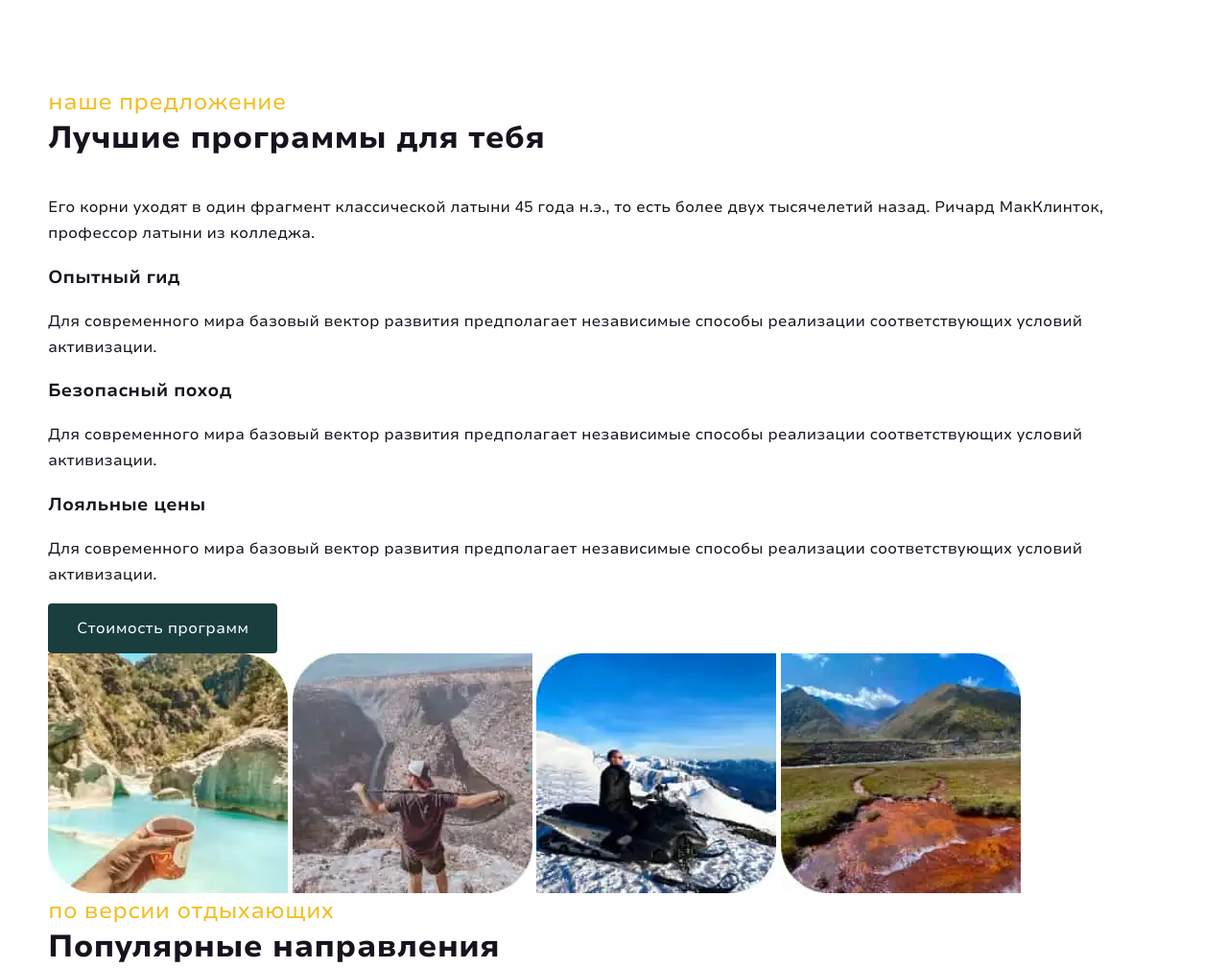
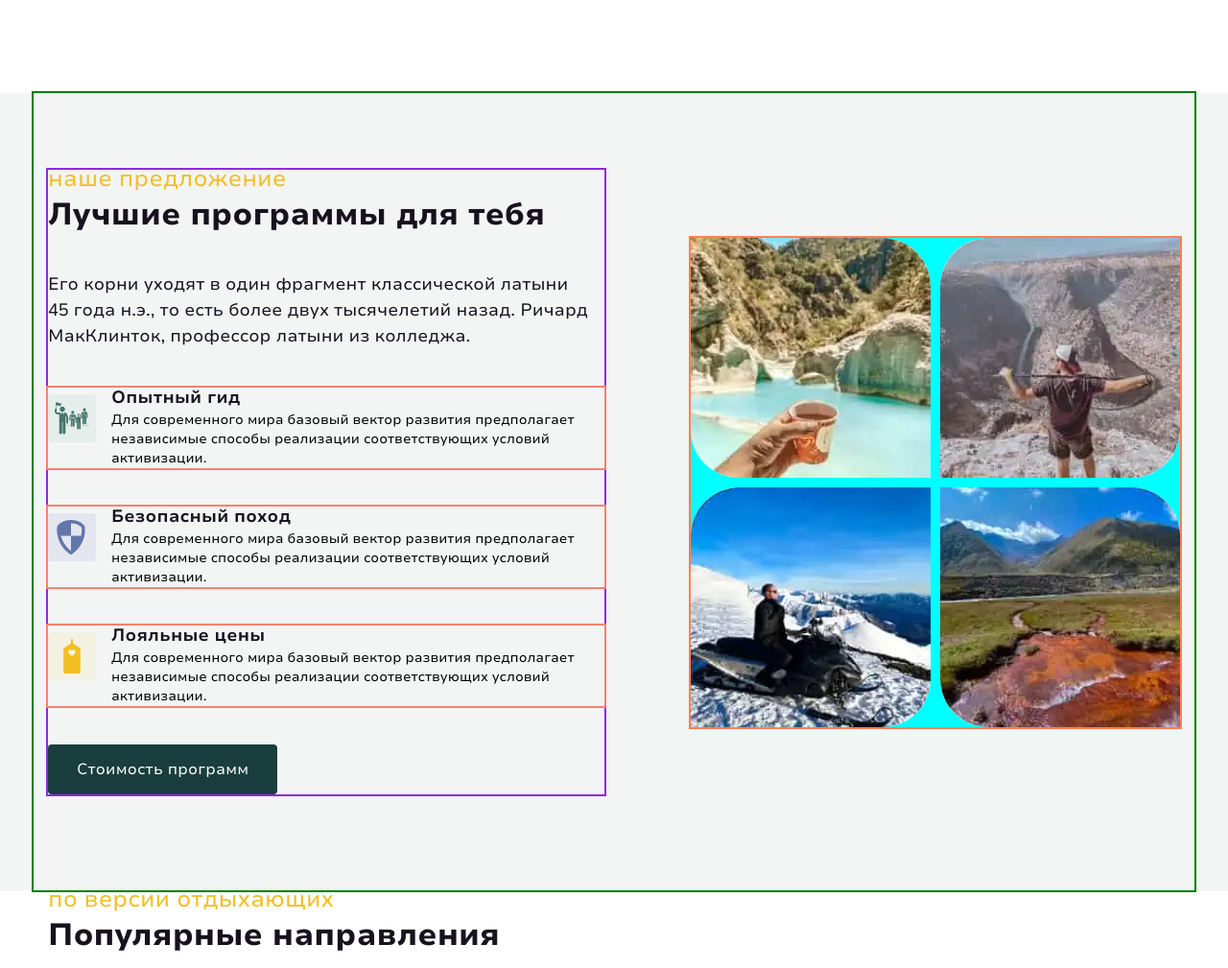
Before and after one commit to NicoMSK/Trip_Tibet, a website: page index.html in a window 1280 px wide. Shown: the part 1623-2632 px from the top of the page at 96% size. Drawn offline with Linux system fonts and the light colour scheme.

Commit message:
Стилизовал для десктопа блок программы

```diff
--- a/index.html
+++ b/index.html
@@ -120,53 +120,70 @@
     </section>
     <section class="programs">
       <div class="programs__container container">
+        <div class="programs__wrapper">
           <p class="programs__text preview-text">наше предложение</p>
           <h2 class="programs__title title">Лучшие программы для тебя</h2>
           <p class="programs__description">Его корни уходят в&nbsp;один фрагмент классической латыни 45&nbsp;года н.э.,
             то&nbsp;есть более двух тысячелетий назад. Ричард МакКлинток, профессор латыни из&nbsp;колледжа.</p>
           <ul class="programs__list">
-          <li class="programs__item">
+            <li class="programs__item programs__item--guide">
               <h3 class="programs__subtitle">Опытный гид</h3>
-            <p class="programs__sub-description">Для современного мира базовый вектор развития предполагает независимые
+              <p class="programs__sub-description">Для современного мира базовый вектор развития предполагает
+                независимые
                 способы реализации соответствующих условий активизации.</p>
             </li>
-          <li class="programs__item">
+            <li class="programs__item programs__item--safety">
               <h3 class="programs__subtitle">Безопасный поход</h3>
-            <p class="programs__sub-description">Для современного мира базовый вектор развития предполагает независимые
+              <p class="programs__sub-description">Для современного мира базовый вектор развития предполагает
+                независимые
                 способы реализации соответствующих условий активизации.</p>
             </li>
-          <li class="programs__item">
+            <li class="programs__item programs__item--price">
               <h3 class="programs__subtitle">Лояльные цены</h3>
-            <p class="programs__sub-description">Для современного мира базовый вектор развития предполагает независимые
+              <p class="programs__sub-description">Для современного мира базовый вектор развития предполагает
+                независимые
                 способы реализации соответствующих условий активизации.</p>
             </li>
           </ul>
           <a class="programs__link btn" href="#">Стоимость программ</a>
+        </div>
         <div class="programs__media">
+          <div class="programs__pic">
             <picture>
               <source srcset="images/programs/programs-1.webp 1x, images/programs/programs-1@2x.webp 2x"
                 type="image/webp">
-            <img class="programs__img" src="images/programs/programs-1.jpg" srcset="images/programs/programs-1@2x.jpg"
-              width="250" height="250" alt="Рука с напитком на фоне гор и лазурно голубой воды" loading="lazy">
+              <img class="programs__img programs__img--top-left" src="images/programs/programs-1.jpg"
+                srcset="images/programs/programs-1@2x.jpg" width="250" height="250"
+                alt="Рука с напитком на фоне гор и лазурно голубой воды" loading="lazy">
             </picture>
+          </div>
+          <div class="programs__pic">
             <picture>
               <source srcset="images/programs/programs-2.webp 1x, images/programs/programs-2@2x.webp 2x"
                 type="image/webp">
-            <img src="images/programs/programs-2.jpg" srcset="images/programs/programs-2@2x.jpg" width="250"
-              height="250" alt="Человек стоящий на обрыве каньона" loading="lazy">
+              <img class="programs__img programs__img--top-right" src="images/programs/programs-2.jpg"
+                srcset="images/programs/programs-2@2x.jpg" width="250" height="250"
+                alt="Человек стоящий на обрыве каньона" loading="lazy">
             </picture>
+          </div>
+          <div class="programs__pic">
             <picture>
               <source srcset="images/programs/programs-3.webp 1x, images/programs/programs-3@2x.webp 2x"
                 type="image/webp">
-            <img src="images/programs/programs-3.jpg" srcset="images/programs/programs-3@2x.jpg" width="250"
-              height="250" alt="Человек сидит на снегоходе на вершине горы" loading="lazy">
+              <img class="programs__img programs__img--bottom-left" src="images/programs/programs-3.jpg"
+                srcset="images/programs/programs-3@2x.jpg" width="250" height="250"
+                alt="Человек сидит на снегоходе на вершине горы" loading="lazy">
             </picture>
+          </div>
+          <div class="programs__pic">
             <picture>
               <source srcset="images/programs/programs-4.webp 1x, images/programs/programs-4@2x.webp 2x"
                 type="image/webp">
-            <img src="images/programs/programs-4.jpg" srcset="images/programs/programs-4@2x.jpg" width="250"
-              height="250" alt="Горы и равнина с рекой" loading="lazy">
+              <img class="programs__img programs__img--bottom-right" src="images/programs/programs-4.jpg"
+                srcset="images/programs/programs-4@2x.jpg" width="250" height="250" alt="Горы и равнина с рекой"
+                loading="lazy">
             </picture>
+          </div>
         </div>
       </div>
     </section>
--- a/styles/blocks/_programs.scss
+++ b/styles/blocks/_programs.scss
@@ -0,0 +1,114 @@
+$sub-description: #000000;
+
+.programs {
+  background-color: $section-bg;
+}
+
+.programs__container {
+  padding-top: 80px;
+  padding-bottom: 100px;
+  display: flex;
+  justify-content: space-between;
+  align-items: center;
+
+  outline: 2px solid green;
+}
+
+.programs__wrapper {
+  max-width: 580px;
+
+  outline: 2px solid blueviolet;
+}
+
+.programs__description {
+  margin: 0;
+  margin-bottom: 40px;
+  font-size: 1.125rem;
+  line-height: 150%;
+}
+
+.programs__item {
+  margin-bottom: 40px;
+  padding-left: 66px;
+  position: relative;
+
+  outline: 2px solid salmon;
+
+  &::before {
+    content: "";
+    width: 50px;
+    height: 50px;
+    position: absolute;
+    top: 7px;
+    left: 0;
+    background-repeat: no-repeat;
+  }
+
+  &--guide::before {
+    background-image: url("../icons/sprite.svg#guide");
+  }
+
+  &--safety::before {
+    background-image: url("../icons/sprite.svg#safety");
+  }
+
+  &--price::before {
+    background-image: url("../icons/sprite.svg#price");
+  }
+}
+
+.programs__subtitle {
+  @include title-basic;
+
+  margin-bottom: 4px;
+  font-size: 1.125rem;
+  font-weight: 700;
+  line-height: 111%;
+  letter-spacing: 0.01em;
+}
+
+.programs__sub-description {
+  margin: 0;
+  padding: 0;
+  font-size: 0.875rem;
+  line-height: 143%;
+  color: $sub-description;
+}
+
+.programs__media {
+  max-width: 510px;
+  height: calc(100% - 50px);
+  display: grid;
+  grid-template-columns: repeat(auto-fill, minmax(200px, 1fr));
+  align-items: center;
+  gap: 10px;
+
+  background-color: aqua;
+  outline: 2px solid coral;
+}
+
+.programs__pic {
+  max-height: 250px;
+}
+
+.programs__img {
+  &--top-left {
+    border-top-right-radius: 50px;
+    border-bottom-left-radius: 50px;
+  }
+
+  &--top-right {
+    border-bottom-right-radius: 50px;
+    border-top-left-radius: 50px;
+  }
+
+  &--bottom-left {
+    border-bottom-right-radius: 50px;
+    border-top-left-radius: 50px;
+  }
+
+  &--bottom-right {
+    border-top-right-radius: 50px;
+    border-bottom-left-radius: 50px;
+  }
+}
```
Also changed, not shown: styles/styles.css, 1 other file. Lines whose indentation alone changed are shown as unchanged.
